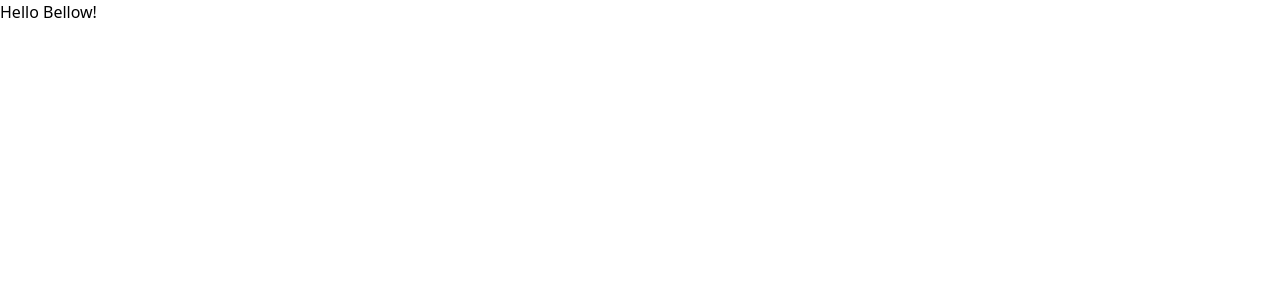
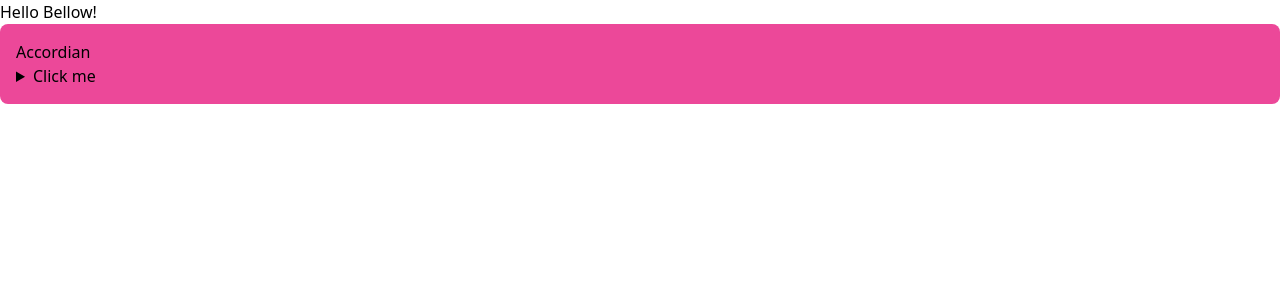
Before and after one commit to jyotidas4803/Bellow, a React (Vite) app: page / in a window 1280 px wide. Shown: the top 300 px of the page. Built offline with nearby package versions, Linux system fonts and the light colour scheme.

Commit message:
detail and summery

```diff
--- a/index.html
+++ b/index.html
@@ -8,7 +8,7 @@
   </head>
   <body>
     <div id="root">
-      hiiiiii
+
     </div>
     <script type="module" src="/src/main.jsx"></script>
   </body>
--- a/src/Accordian.jsx
+++ b/src/Accordian.jsx
@@ -2,7 +2,15 @@
 
 function Accordian() {
   return (
-    <div>Accordian</div>
+    <div className='bg-pink-500 p-4 rounded-lg'>
+        <h1>Accordian</h1>
+        <details>
+            <summary>Click me</summary>
+            <p>Lorem ipsum dolor sit amet, consectetur adipisicing elit. Voluptatibus, quia, voluptas, quisquam, blanditiis, non, dolorum, sit, amet, consectetur, adipisicing, elit, sed, do, eiusmod, tempor, incididunt, ut, labore, et, dolore, magna, aliqua. Ut, enim, ad, minima, veniam, quis, nostrud, exercitation, ullamco, laboris, nisi, ut, aliquip, ex, ea, commodo, consequat, duis, aute, velit, irure, dolor, in, reprehenderit, in, voluptate, velit, esse, cillum, dolore, eu, fugiat, nulla, pariatur, excepteur, sint, occaecat, cupidatat, non, proident, sunt, in, culpa, qui, officia, deserunt, mollit, anim, id, est, laborum.</p>
+        </details>
+
+    </div>
+
   )
 }
 
--- a/src/App.jsx
+++ b/src/App.jsx
@@ -1,9 +1,11 @@
 import React from 'react';
+import Accordian from './Accordian';
 
 function App() {
   return (
     <div>
       <h1>Hello Bellow!</h1>
+      <Accordian />
     </div>
   );
 }
```
